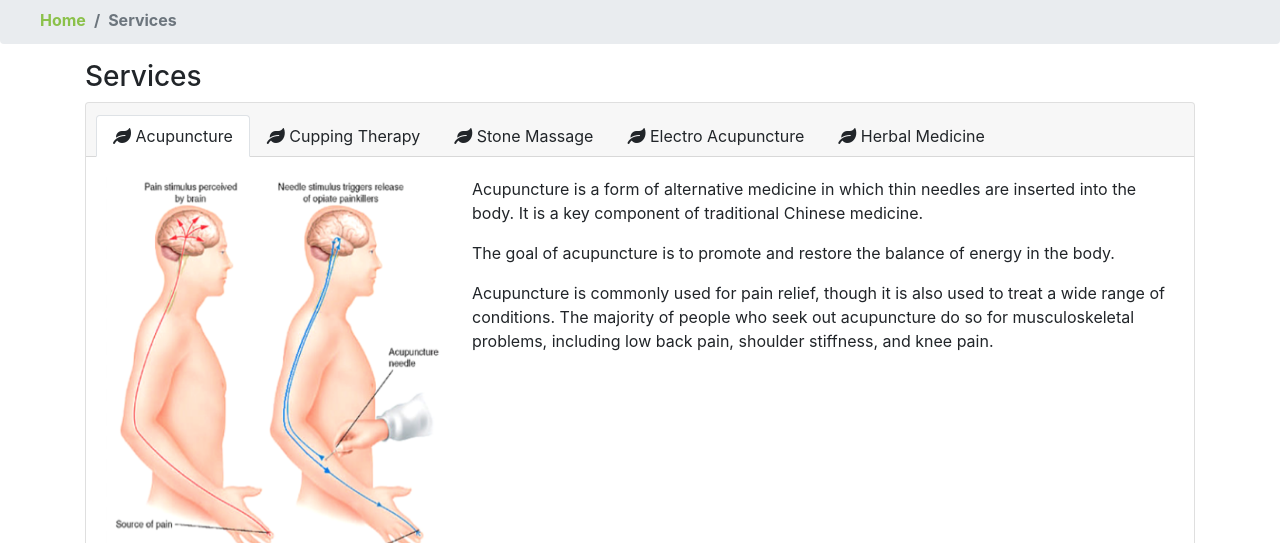
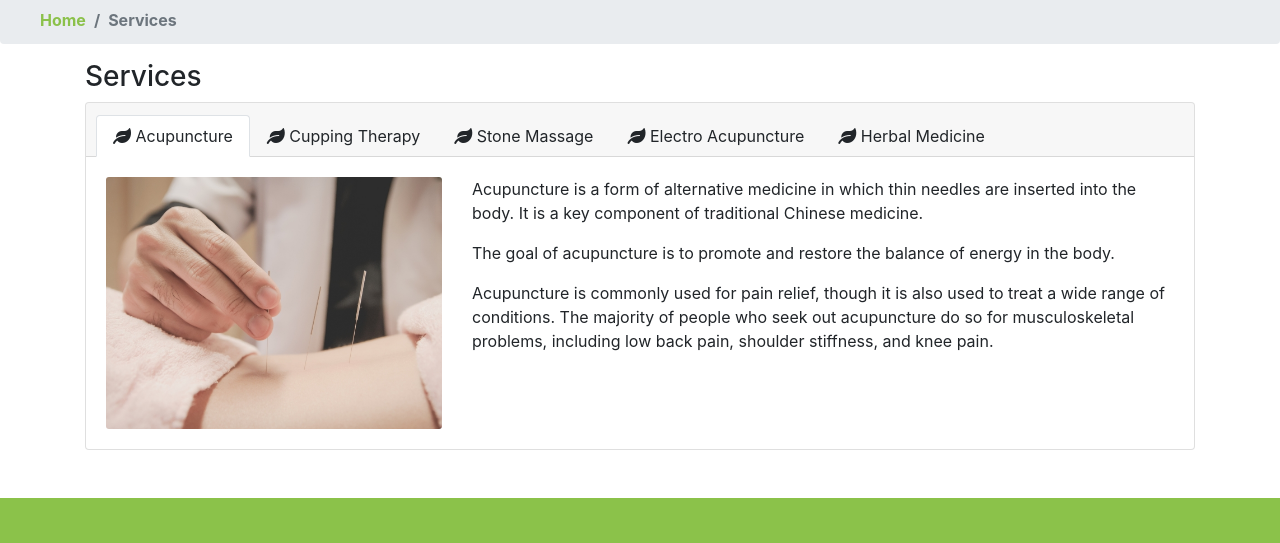
Before and after one commit to jasper-kim/Healing-Acupuncture, a plain HTML site: page services.html in a window 1280 px wide. Shown: the part 79-622 px from the top of the page. Drawn offline with nearby package versions, Linux system fonts and the light colour scheme.

Commit message:
Update image

```diff
--- a/services.html
+++ b/services.html
@@ -63,7 +63,7 @@
                         </div>
                         <div id="accupuncture" class="collapse show">
                             <div class="card-body">
-                                <img src="images/services_acupuncture.png" class="img-fluid rounded mb-3" alt="acupuncture">
+                                <img src="images/acupuncture.jpg" class="img-fluid rounded mb-3" alt="acupuncture">
                                 <p class="card-text">Acupuncture is a form of alternative medicine in which thin needles are inserted into the body. It is a key component of traditional Chinese medicine.</p>
                                 <p class="card-text">The goal of acupuncture is to promote and restore the balance of energy in the body.</p>
                                 <p class="card-text">Acupuncture is commonly used for pain relief, though it is also used to treat a wide range of conditions. The majority of people who seek out acupuncture do so for musculoskeletal problems, including low back pain, shoulder stiffness, and knee pain.</p>
@@ -150,7 +150,7 @@
                             <div class="tab-pane fade show active" id="acupuncture-card" role="tabpanel" aria-labelledby="acupuncture-tab">
                                 <div class="row">
                                     <div class="col-md-4">
-                                        <img src="images/services_acupuncture.png" class="card-img" alt="acupuncture">
+                                        <img src="images/acupuncture.jpg" class="card-img" alt="acupuncture">
                                     </div>
                                     <div class="col-md-8">
                                         <p class="card-text">Acupuncture is a form of alternative medicine in which thin needles are inserted into the body. It is a key component of traditional Chinese medicine.</p>
```
Also changed, not shown: images/acupuncture.jpg (added), images/services_acupuncture.png (deleted), 1 other file.
